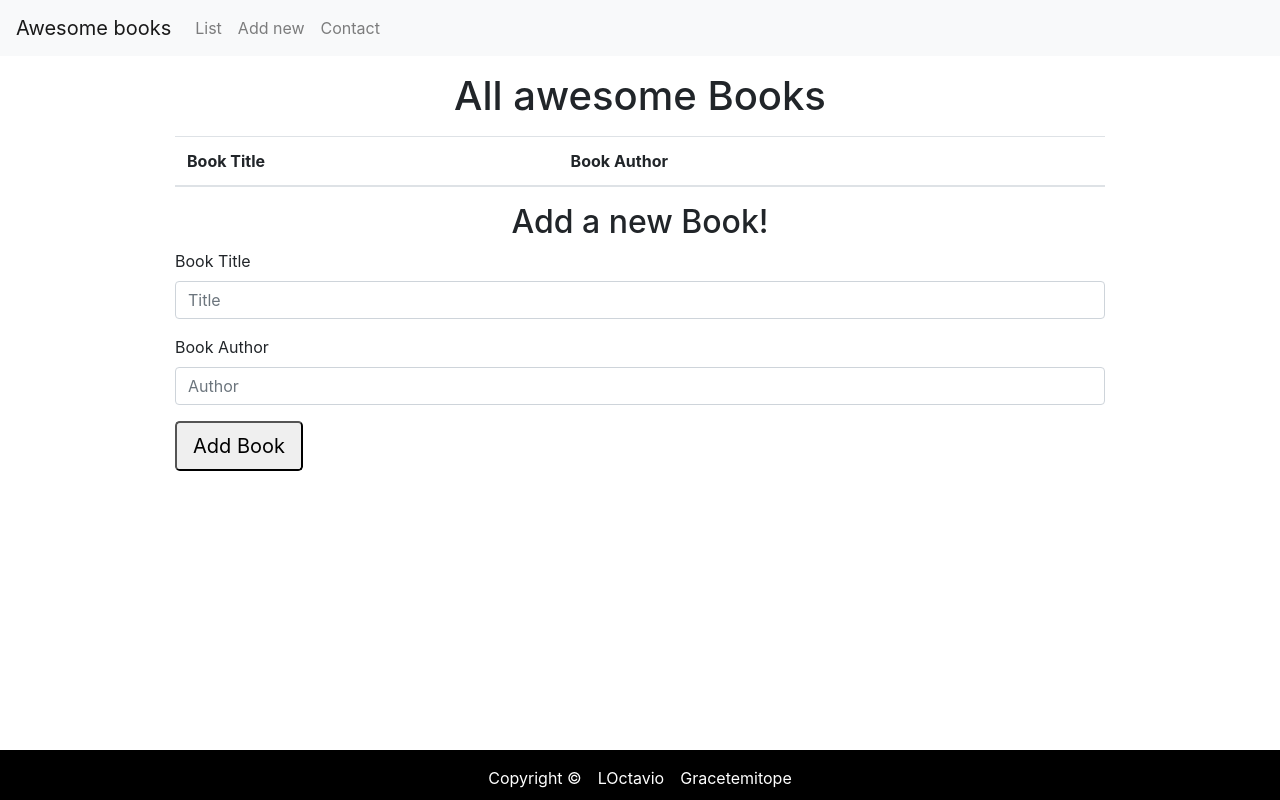
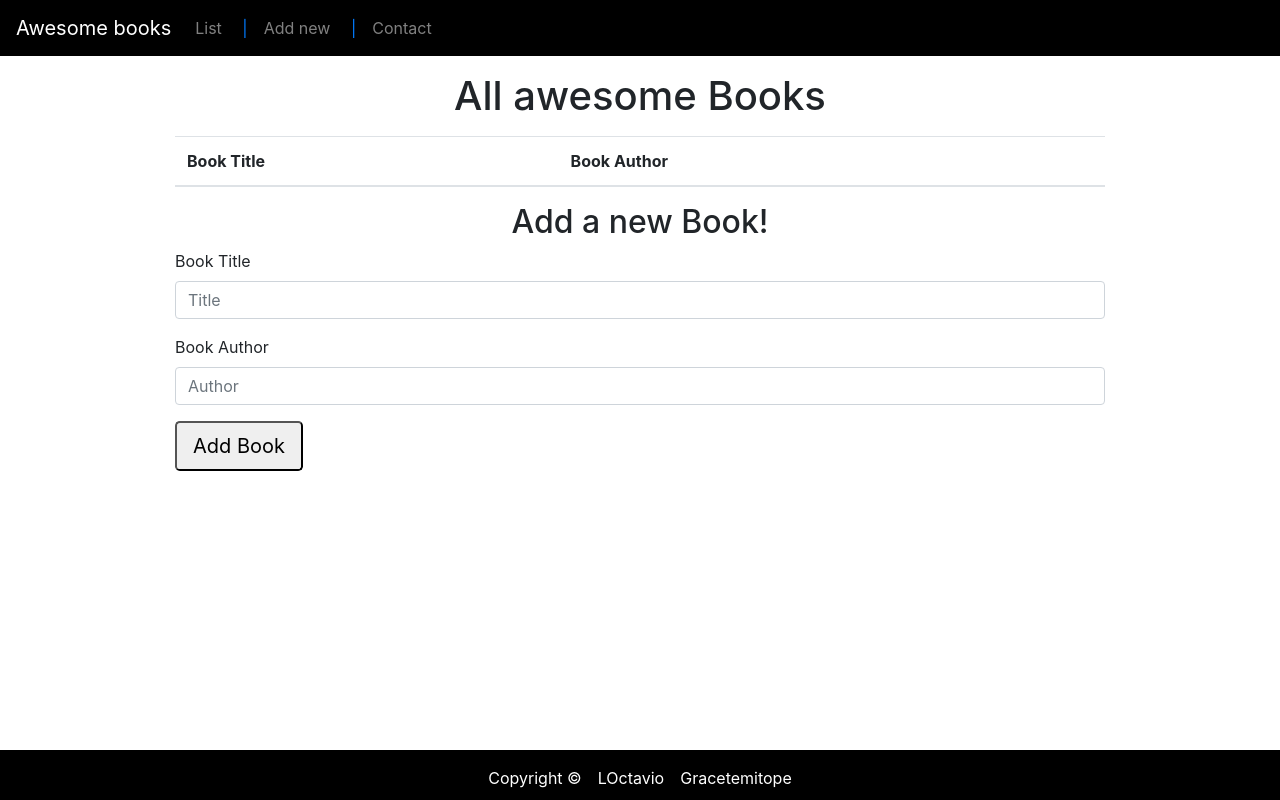
Before and after one commit to LOctavio/Awesome-books, a website: page index.html in a window 1280 px wide. Drawn offline with nearby package versions, Linux system fonts and the light colour scheme.

Commit message:
add nav styles

```diff
--- a/index.html
+++ b/index.html
@@ -9,19 +9,18 @@
   <title>Book App</title>
 </head>
 <body>
-  <nav class="navbar navbar-expand-lg navbar-light bg-light">
+  <nav class="navbar navbar-expand-lg navbar-dark" id="awesome-nav">
     <button class="navbar-toggler navbar-toggler-right" type="button" data-toggle="collapse" data-target="#navbarTogglerDemo02" aria-controls="navbarTogglerDemo02" aria-expanded="false" aria-label="Toggle navigation">
       <span class="navbar-toggler-icon"></span>
     </button>
-    <a class="navbar-brand" href="#!">Awesome books</a>
-
+    <a class="navbar-brand" href="#!" id="hover">Awesome books</a>
     <div class="collapse navbar-collapse" id="navbarTogglerDemo02">
-      <ul class="navbar-nav mr-auto mt-2 mt-md-0">
+      <ul class="navbar-nav mr-auto mt-2 mt-md-0 ">
         <li class="nav-item">
-          <a class="nav-link" href="#!">List </a>
+          <a class="nav-link" href="#!">List <span class="ml-3 text-primary">|</span> </a>
         </li>
         <li class="nav-item">
-          <a class="nav-link" href="#!">Add new</a>
+          <a class="nav-link" href="#!">Add new <span class="ml-3 text-primary">|</span></a>
         </li>
         <li class="nav-item">
           <a class="nav-link" href="#!">Contact</a>
--- a/style.css
+++ b/style.css
@@ -1,14 +1,22 @@
 /* styles */
 footer {
-    background-color: black;
-    height: 50px;
-    color: white;
-    position: fixed;
-    width: 100%;
-    bottom: 0px;
+  background-color: black;
+  height: 50px;
+  color: white;
+  position: fixed;
+  width: 100%;
+  bottom: 0;
 }
 
 footer a {
   text-decoration: none;
   color: white;
 }
+
+#awesome-nav {
+  background-color: black;
+}
+
+#awesome-nav a:hover {
+  color: blue;
+}
```
